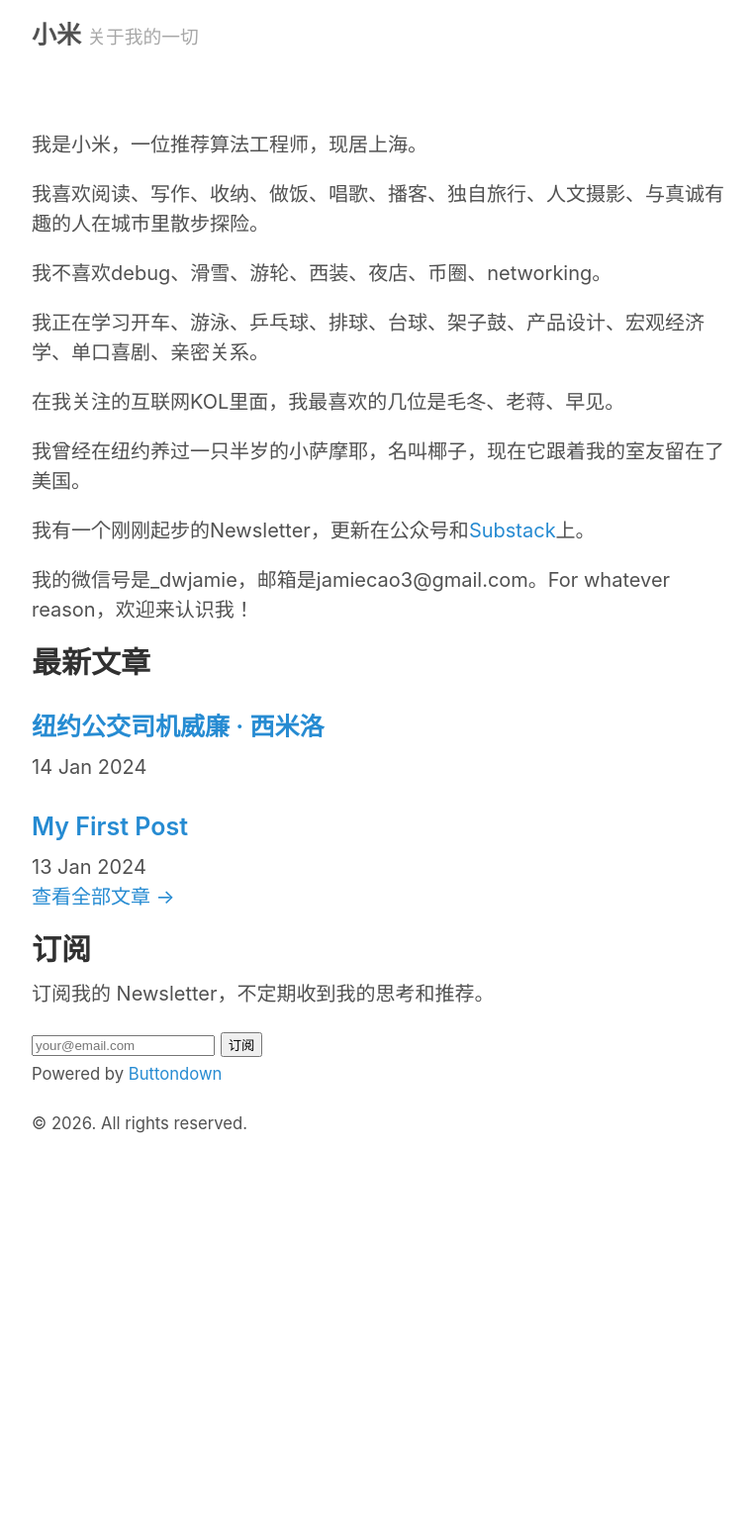
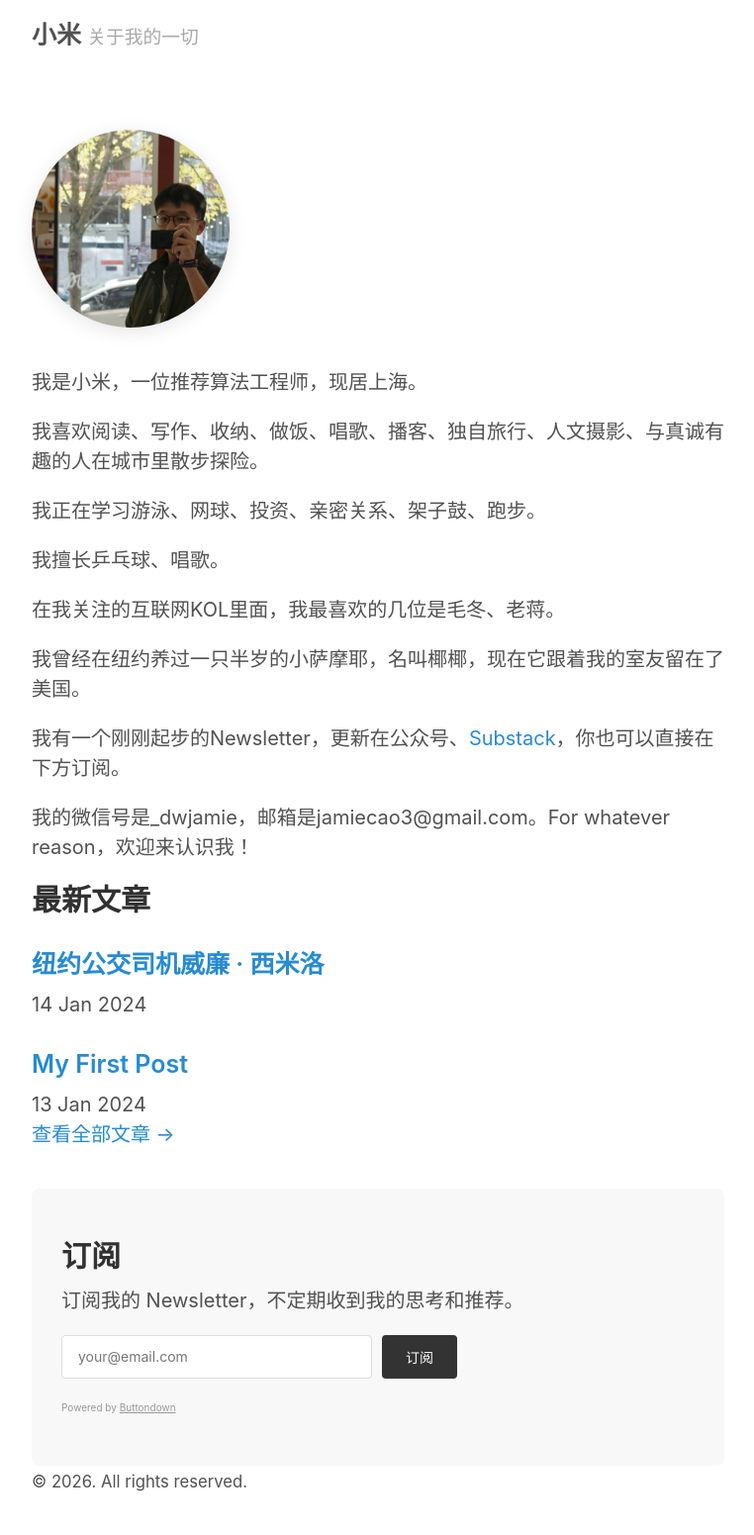
Before and after one commit to dwjamie/dwjamie.github.io, a Jekyll site: the page built from index.html, in a window 1280 px wide. Shown: the whole page at 99% size, without its empty margins (258-1020 px from the left). Built offline with Jekyll 4.4.1, drawn with Linux system fonts in a browser that asks for light colours; before the commit the page ends 1189 px from its top, so only the background shows below that.

Commit message:
Update homepage with profile photo, refactor content, remove images from post, update about page

```diff
--- a/index.html
+++ b/index.html
@@ -2,21 +2,25 @@
 layout: default
 title: Home
 ---
+
+<div class="home-profile">
+  <img src="/img/profile.jpg" alt="小米" class="profile-photo">
+</div>
 
 <div class="home-intro">
   <p>我是小米，一位推荐算法工程师，现居上海。</p>
 
   <p>我喜欢阅读、写作、收纳、做饭、唱歌、播客、独自旅行、人文摄影、与真诚有趣的人在城市里散步探险。</p>
 
-  <p>我不喜欢debug、滑雪、游轮、西装、夜店、币圈、networking。</p>
+  <p>我正在学习游泳、网球、投资、亲密关系、架子鼓、跑步。</p>
 
-  <p>我正在学习开车、游泳、乒乓球、排球、台球、架子鼓、产品设计、宏观经济学、单口喜剧、亲密关系。</p>
+  <p>我擅长乒乓球、唱歌。</p>
 
-  <p>在我关注的互联网KOL里面，我最喜欢的几位是毛冬、老蒋、早见。</p>
+  <p>在我关注的互联网KOL里面，我最喜欢的几位是毛冬、老蒋。</p>
 
-  <p>我曾经在纽约养过一只半岁的小萨摩耶，名叫椰子，现在它跟着我的室友留在了美国。</p>
+  <p>我曾经在纽约养过一只半岁的小萨摩耶，名叫椰椰，现在它跟着我的室友留在了美国。</p>
 
-  <p>我有一个刚刚起步的Newsletter，更新在公众号和<a href="https://grasshopper3.substack.com/">Substack</a>上。</p>
+  <p>我有一个刚刚起步的Newsletter，更新在公众号、<a href="https://grasshopper3.substack.com/">Substack</a>，你也可以直接在下方订阅。</p>
 
   <p>我的微信号是_dwjamie，邮箱是jamiecao3@gmail.com。For whatever reason，欢迎来认识我！</p>
 </div>
@@ -34,12 +38,80 @@ title: Home
   <p><a href="/blog/">查看全部文章 →</a></p>
 </div>
 
-<div class="home-section">
+<div class="home-section subscribe-section">
   <h2>订阅</h2>
   <p>订阅我的 Newsletter，不定期收到我的思考和推荐。</p>
   <form class="subscribe-form" action="https://buttondown.email/api/emails/embed-subscribe/grasshopper3" method="post" target="popupwindow" onsubmit="window.open('https://buttondown.email/grasshopper3', 'popupwindow')">
     <input type="email" name="email" placeholder="your@email.com" required>
     <button type="submit">订阅</button>
   </form>
-  <p><small>Powered by <a href="https://buttondown.email" target="_blank">Buttondown</a></small></p>
+  <p class="subscribe-note"><small>Powered by <a href="https://buttondown.email" target="_blank">Buttondown</a></small></p>
 </div>
+
+<style>
+.home-profile {
+  text-align: center;
+  margin: 40px 0;
+}
+
+.profile-photo {
+  width: 200px;
+  height: 200px;
+  border-radius: 50%;
+  object-fit: cover;
+  box-shadow: 0 4px 20px rgba(0,0,0,0.1);
+}
+
+.subscribe-section {
+  background: #f8f8f8;
+  padding: 30px;
+  border-radius: 8px;
+  margin-top: 40px;
+}
+
+.subscribe-form {
+  display: flex;
+  gap: 10px;
+  max-width: 400px;
+  margin: 20px 0;
+}
+
+.subscribe-form input[type="email"] {
+  flex: 1;
+  padding: 12px 16px;
+  border: 1px solid #ddd;
+  border-radius: 4px;
+  font-size: 14px;
+  font-family: inherit;
+}
+
+.subscribe-form input[type="email"]:focus {
+  outline: none;
+  border-color: #333;
+}
+
+.subscribe-form button {
+  padding: 12px 24px;
+  background: #333;
+  color: white;
+  border: none;
+  border-radius: 4px;
+  font-size: 14px;
+  cursor: pointer;
+  transition: background 0.2s;
+}
+
+.subscribe-form button:hover {
+  background: #000;
+}
+
+.subscribe-note {
+  color: #999;
+  font-size: 12px;
+}
+
+.subscribe-note a {
+  color: #999;
+  text-decoration: underline;
+}
+</style>
```
Also changed, not shown: _posts/2024-01-14-william-cimillo.md (+0 -6 lines), about.md (+5 -5 lines), img/profile.jpg (added).
